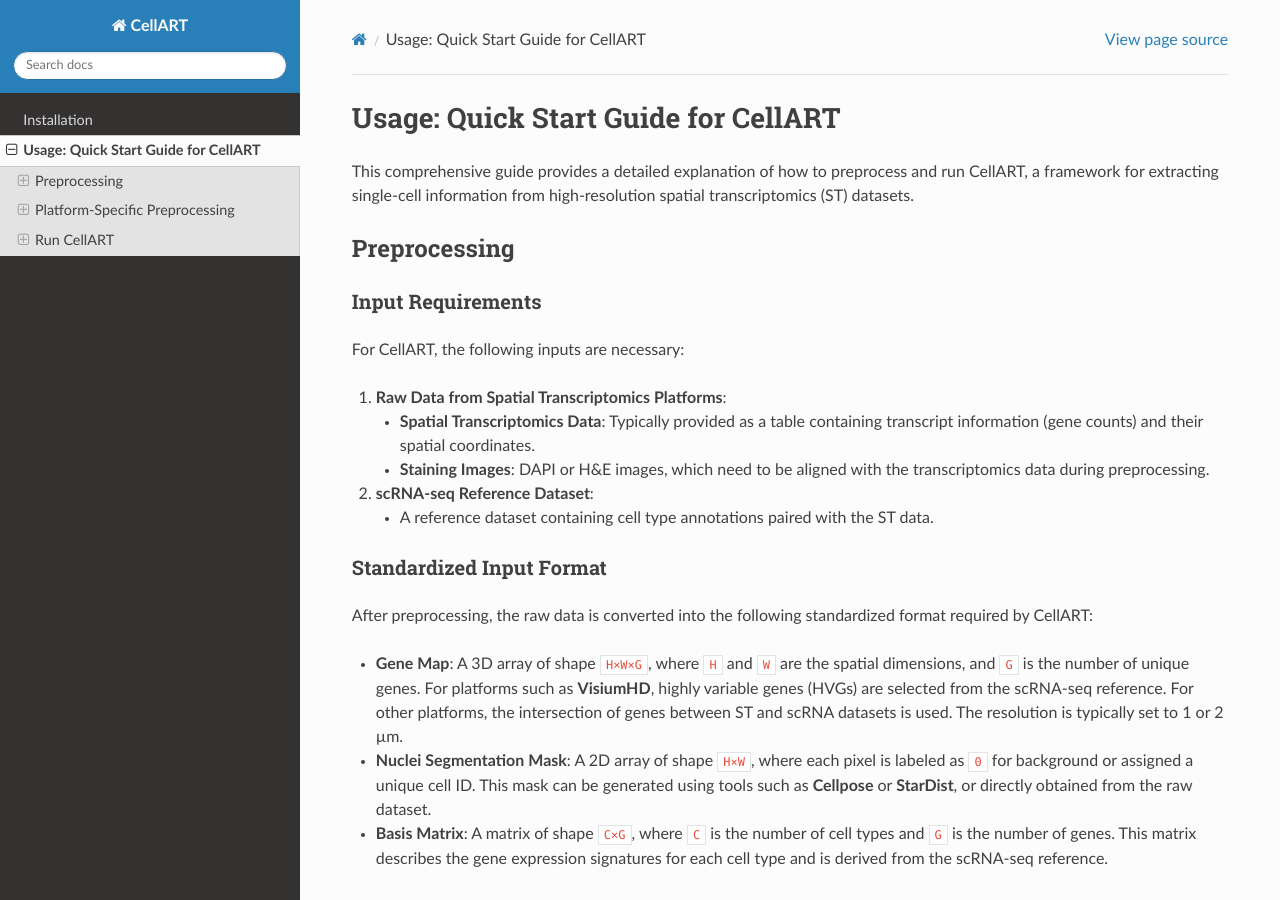
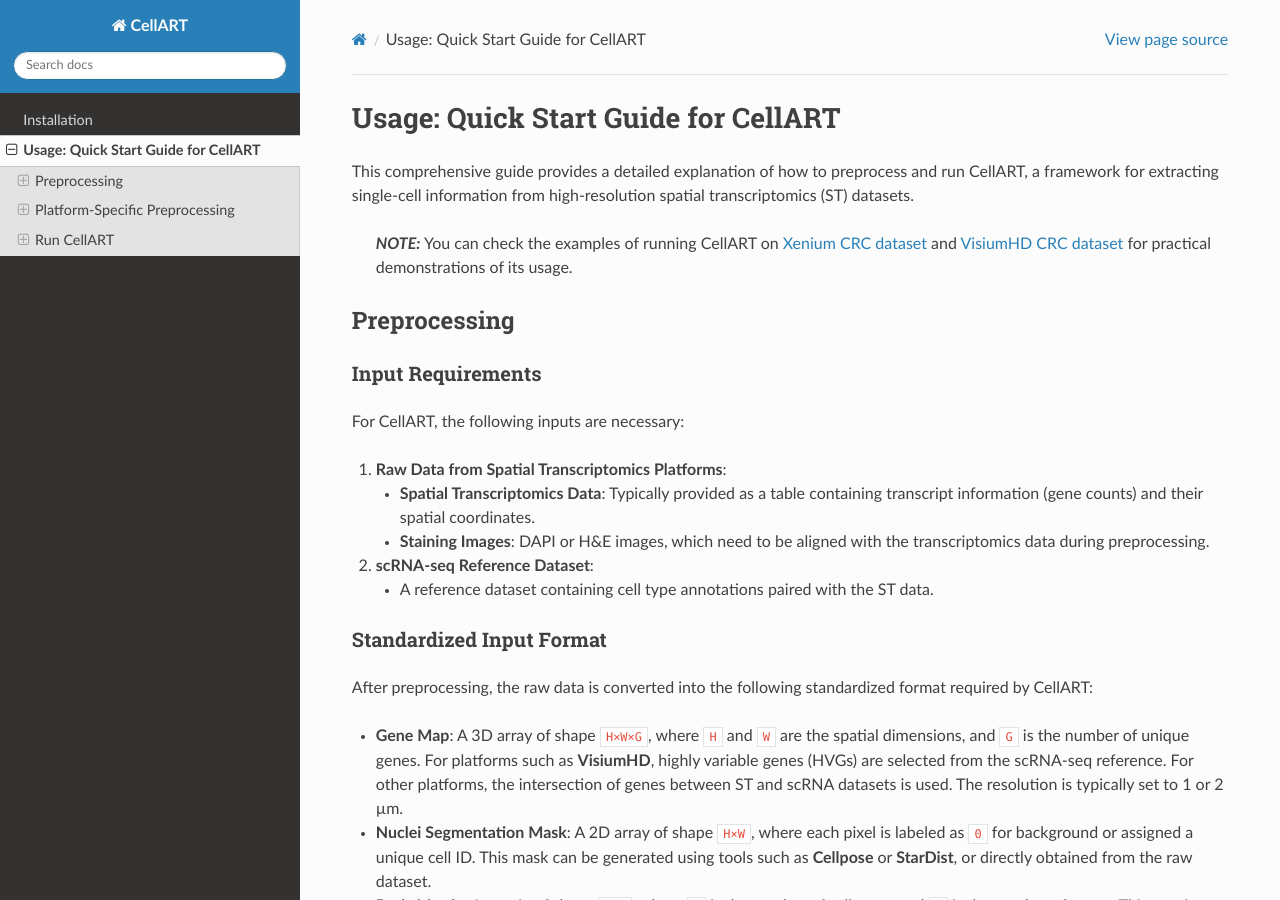
Before and after one commit to YangLabHKUST/CellART, a Sphinx documentation site: the page built from docs/source/usage.md, in a window 1280 px wide and 900 px high. Built offline with Sphinx 7.4.7 and the Read the Docs theme 3.1.0, drawn with Linux system fonts in a browser that asks for light colours; pages that are not in the unit, such as notebooks, are missing from menus.

Commit message:
Update docs

```diff
--- a/docs/source/usage.md
+++ b/docs/source/usage.md
@@ -1,6 +1,8 @@
 # Usage: Quick Start Guide for CellART
 
 This comprehensive guide provides a detailed explanation of how to preprocess and run CellART, a framework for extracting single-cell information from high-resolution spatial transcriptomics (ST) datasets.
+
+> **_NOTE:_** You can check the examples of running CellART on [Xenium CRC dataset](https://cellart.readthedocs.io/en/latest/tutorials/xenium_crc.html) and [VisiumHD CRC dataset](https://cellart.readthedocs.io/en/latest/tutorials/visiumhd_crc.html) for practical demonstrations of its usage.
 
 
 
```
